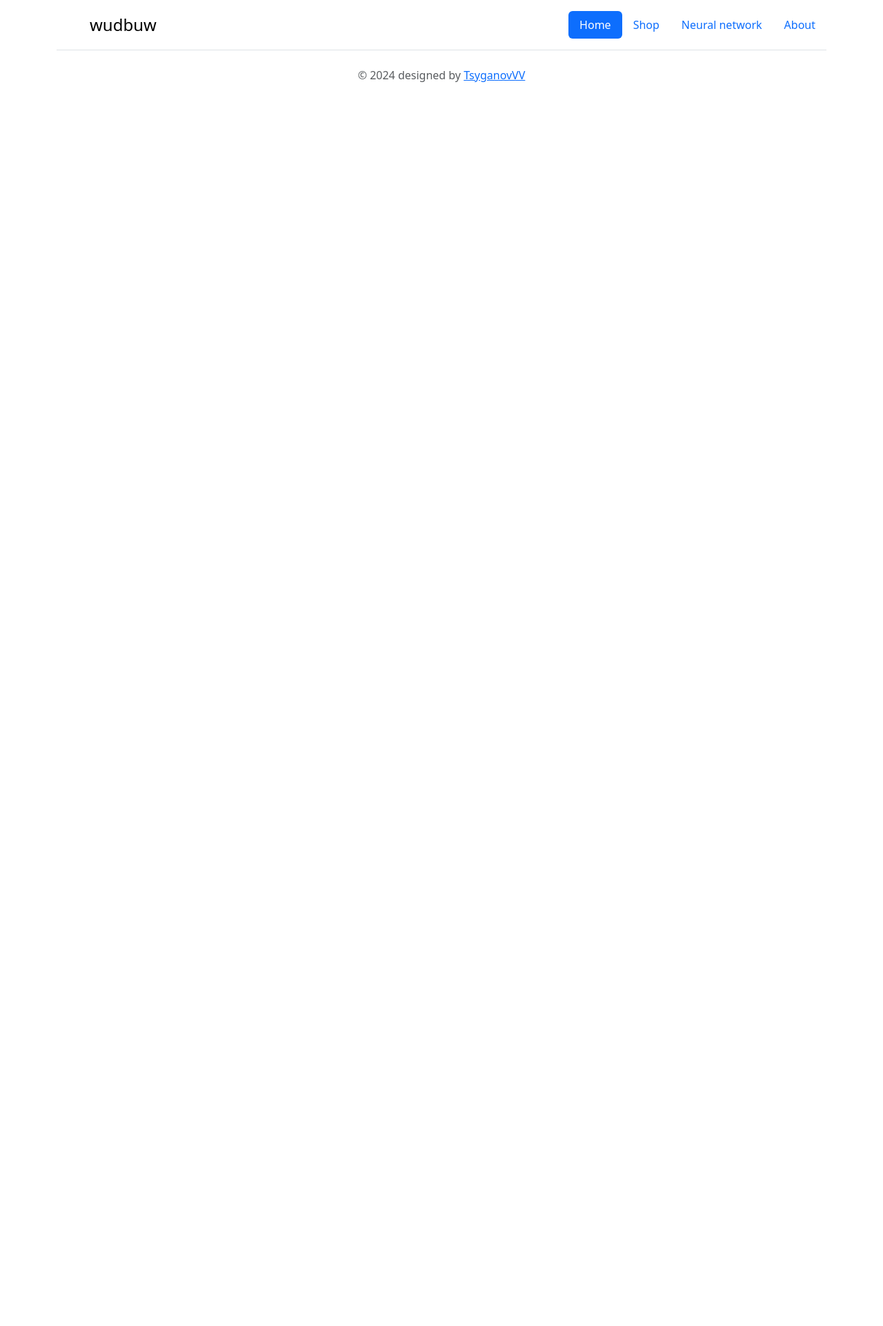
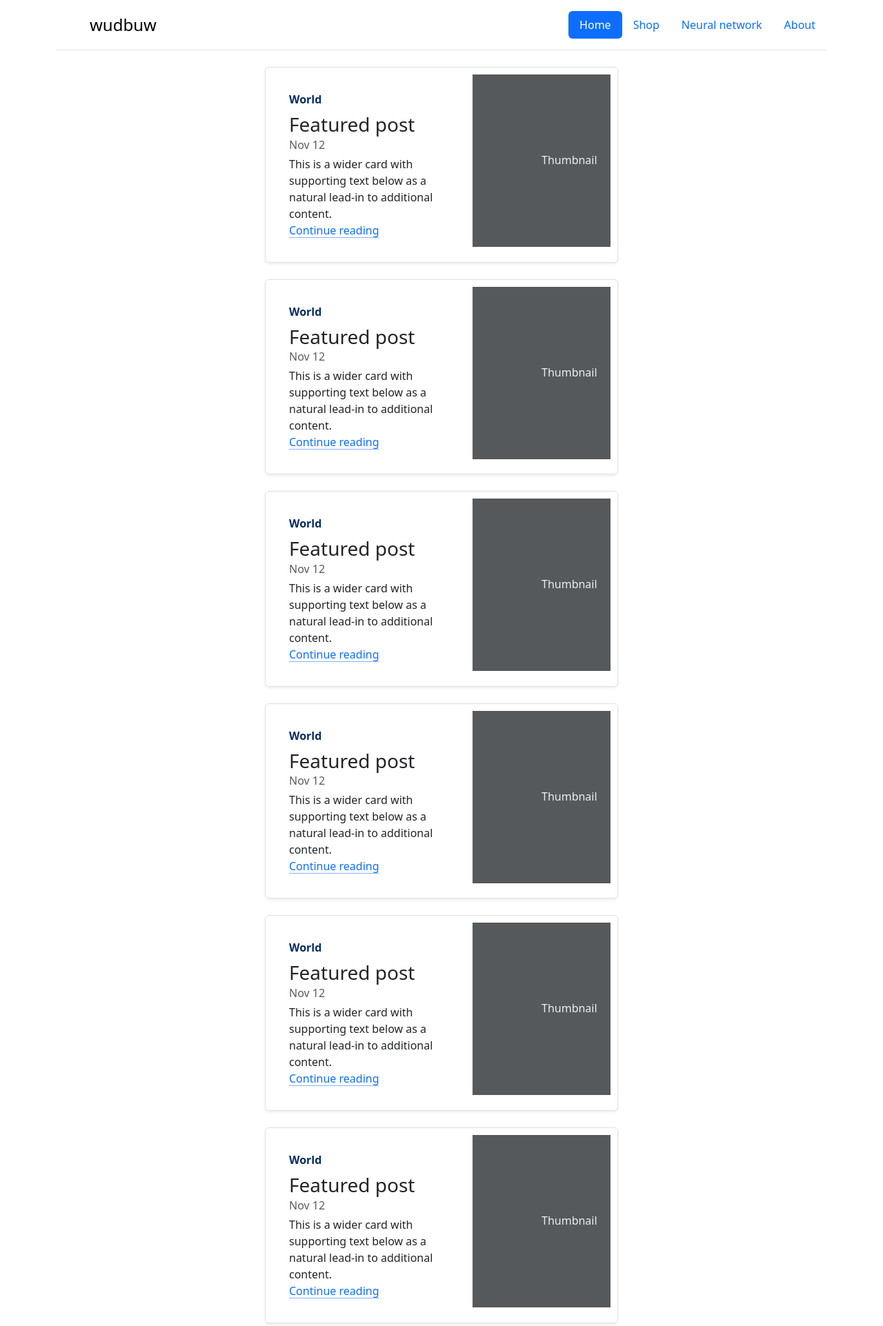
Before and after one commit to tsyganovvv/web, a Flask app: page /shop in a window 1280 px wide. Shown: the top 1923 px of the page at 69% size. Before the commit the page ends 119 px from the top, so only its background shows below. Run offline with Flask 3, Linux system fonts and the light colour scheme.

Commit message:
updateSHOP

```diff
--- a/templates/shop.html
+++ b/templates/shop.html
@@ -2,6 +2,30 @@
 {% block title %}shop{% endblock %}
 {% block body %}
 
+<style type="text/css">
+    #centerLayer {
+     margin-left: 30%;
+     width: 40%;
+     padding: 10px;
+    }
+   </style>
 
+{% for el in range(1,10) %}
+<div class="row g-0 border rounded overflow-hidden flex-md-row mb-4 shadow-sm h-md-250 position-relative" id="centerLayer">
+    <div class="col p-4 d-flex flex-column position-static">
+      <strong class="d-inline-block mb-2 text-primary-emphasis">World</strong>
+      <h3 class="mb-0">Featured post</h3>
+      <div class="mb-1 text-body-secondary">Nov 12</div>
+      <p class="card-text mb-auto">This is a wider card with supporting text below as a natural lead-in to additional content.</p>
+      <a href="#" class="icon-link gap-1 icon-link-hover stretched-link">
+        Continue reading
+        <svg class="bi"><use xlink:href="#chevron-right"></use></svg>
+      </a>
+    </div>
+    <div class="col-auto d-none d-lg-block">
+      <svg class="bd-placeholder-img" width="200" height="250" xmlns="http://www.w3.org/2000/svg" role="img" aria-label="Placeholder: Thumbnail" preserveAspectRatio="xMidYMid slice" focusable="false"><title>Placeholder</title><rect width="100%" height="100%" fill="#55595c"></rect><text x="50%" y="50%" fill="#eceeef" dy=".3em">Thumbnail</text></svg>
+    </div>
+  </div>
+{% endfor %}
 
 {% endblock %}
```
